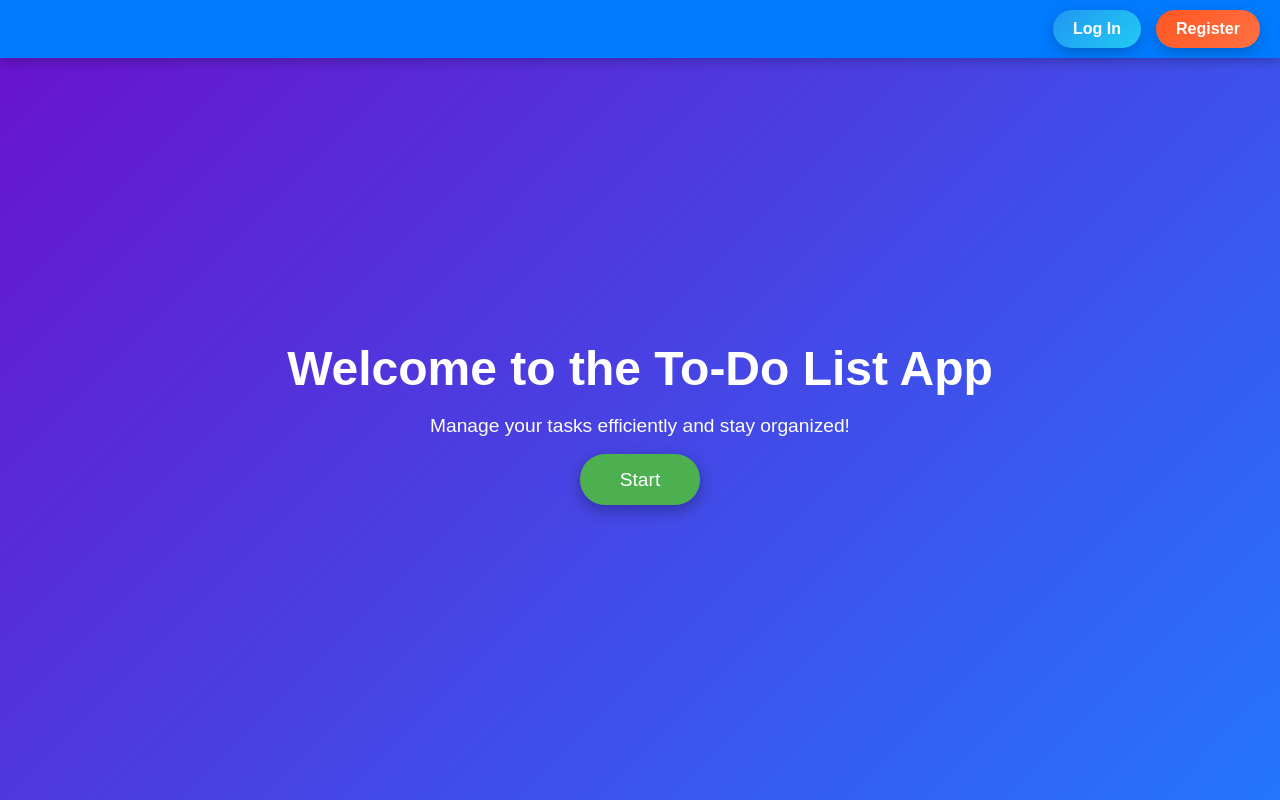
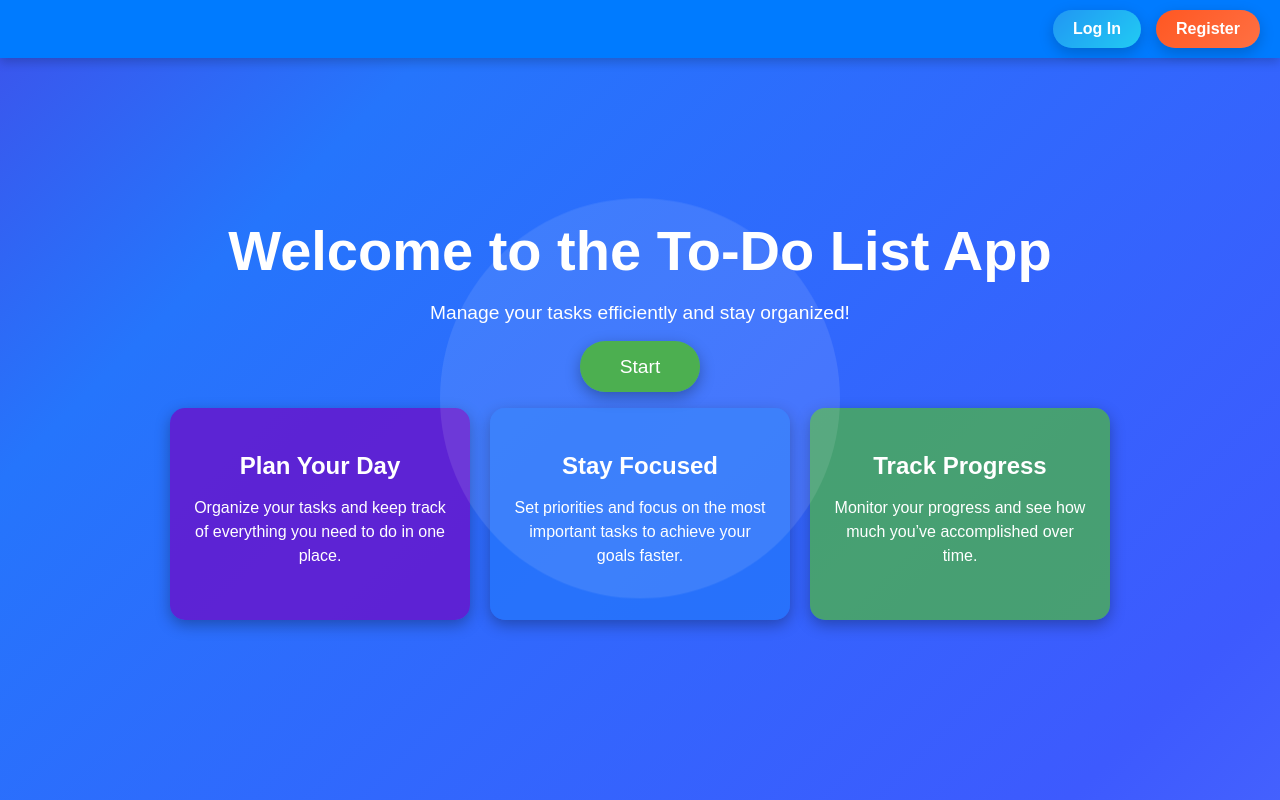
Before and after one commit to DanteZarantes/ccc, a Django app: page / in a window 1280 px wide. Run offline with Django 5.2, Linux system fonts and the light colour scheme.

Commit message:
Initial commit

```diff
--- a/todolist/templates/homepage.html
+++ b/todolist/templates/homepage.html
@@ -5,30 +5,62 @@
     <meta name="viewport" content="width=device-width, initial-scale=1.0">
     <title>Welcome to To-Do List App</title>
     <style>
+        /* Общий стиль */
         body {
             font-family: 'Arial', sans-serif;
             margin: 0;
             padding: 0;
-            background: linear-gradient(135deg, #6a11cb, #2575fc);
+            background: linear-gradient(135deg, #6a11cb, #2575fc, #3d5afe, #6a85ff);
+            background-size: 200% 200%;
+            animation: gradientAnimation 8s ease infinite;
             color: #fff;
             text-align: center;
             display: flex;
             justify-content: center;
             align-items: center;
             height: 100vh;
-            overflow-x: hidden; /* Убирает горизонтальный скроллинг */
+            overflow: hidden;
+            position: relative;
         }
 
+        /* Контейнер для всех элементов */
+        .content-container {
+            max-width: 1200px;
+            text-align: center;
+            margin: auto;
+        }
+
+        /* Анимированный градиентный фон */
+        @keyframes gradientAnimation {
+            0% { background-position: 0% 50%; }
+            25% { background-position: 50% 50%; }
+            50% { background-position: 100% 50%; }
+            75% { background-position: 50% 100%; }
+            100% { background-position: 0% 50%; }
+        }
+
+        /* Заголовок и текст */
         h1 {
-            font-size: 3rem;
+            font-size: 3.5rem;
             margin-bottom: 0.5rem;
+            animation: fadeIn 2s ease forwards;
+            opacity: 0;
         }
 
         p {
             font-size: 1.2rem;
             margin-bottom: 2rem;
+            animation: fadeIn 2.5s ease forwards;
+            opacity: 0;
         }
 
+        /* Анимация появления текста */
+        @keyframes fadeIn {
+            from { opacity: 0; transform: translateY(30px); }
+            to { opacity: 1; transform: translateY(0); }
+        }
+
+        /* Кнопка Start */
         .start-button {
             text-decoration: none;
             padding: 15px 40px;
@@ -36,20 +68,96 @@
             color: white;
             background-color: #4CAF50;
             border-radius: 25px;
-            transition: background-color 0.3s, transform 0.2s;
+            transition: all 0.3s ease;
             box-shadow: 0 5px 15px rgba(0, 0, 0, 0.3);
+            position: relative;
+            z-index: 2;
         }
 
         .start-button:hover {
             background-color: #45a049;
-            transform: scale(1.1);
+            transform: scale(1.1) rotate(2deg);
+            box-shadow: 0 8px 20px rgba(0, 0, 0, 0.5);
+        }
+
+        /* Блоки информации */
+        .info-container {
+            display: flex;
+            justify-content: center;
+            gap: 20px;
+            margin-top: 30px;
+        }
+
+        .info-block {
+            padding: 20px;
+            border-radius: 15px;
+            box-shadow: 0 5px 15px rgba(0, 0, 0, 0.3);
+            flex: 1;
+            max-width: 300px;
+            transition: transform 0.3s, box-shadow 0.3s;
+        }
+
+        .info-block:nth-child(1) {
+            background-color: rgba(106, 17, 203, 0.8); /* Фиолетовый */
+        }
+
+        .info-block:nth-child(2) {
+            background-color: rgba(37, 117, 252, 0.8); /* Голубой */
+        }
+
+        .info-block:nth-child(3) {
+            background-color: rgba(76, 175, 80, 0.8); /* Зелёный */
+        }
+
+        .info-block:hover {
+            transform: translateY(-10px);
+            box-shadow: 0 10px 20px rgba(0, 0, 0, 0.5);
+        }
+
+        .info-block h3 {
+            font-size: 1.5rem;
+            margin-bottom: 10px;
+        }
+
+        .info-block p {
+            font-size: 1rem;
+            line-height: 1.5;
+        }
+
+        /* Декоративные фигуры */
+        .circle {
+            position: absolute;
+            width: 400px;
+            height: 400px;
+            background: rgba(255, 255, 255, 0.1);
+            border-radius: 50%;
+            animation: float 6s ease-in-out infinite;
+        }
+
+        .circle:nth-child(1) {
+            top: 10%;
+            left: 20%;
+        }
+
+        .circle:nth-child(2) {
+            top: 60%;
+            left: 60%;
+        }
+
+        @keyframes float {
+            0% { transform: translateY(0px); }
+            50% { transform: translateY(-20px); }
+            100% { transform: translateY(0px); }
         }
     </style>
 </head>
 <body>
     {% include 'header.html' %}
 
-    <div>
+    <!-- Декоративные фигуры -->
+    <div class="circle"></div>
+
+    <div class="content-container">
         <h1>Welcome to the To-Do List App</h1>
         <p>Manage your tasks efficiently and stay organized!</p>
         <!-- Кнопка Start -->
@@ -57,6 +165,21 @@
             Start
         </a>
 
+        <!-- Контейнер для блоков информации -->
+        <div class="info-container">
+            <div class="info-block">
+                <h3>Plan Your Day</h3>
+                <p>Organize your tasks and keep track of everything you need to do in one place.</p>
+            </div>
+            <div class="info-block">
+                <h3>Stay Focused</h3>
+                <p>Set priorities and focus on the most important tasks to achieve your goals faster.</p>
+            </div>
+            <div class="info-block">
+                <h3>Track Progress</h3>
+                <p>Monitor your progress and see how much you’ve accomplished over time.</p>
+            </div>
+        </div>
     </div>
 </body>
 </html>
```
Also changed, not shown: db.sqlite3.
